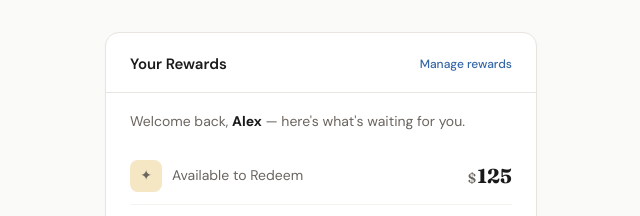
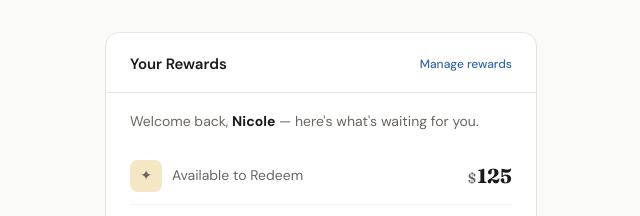
Before and after one commit to cdcruz-sbse/myrewards-widget, a plain HTML site: page index.html in a window 1280 px wide. Shown: the top 216 px of the page, 319-959 px from the left. Drawn offline with Linux system fonts and the light colour scheme.

Commit message:
Update greeting

```diff
--- a/index.html
+++ b/index.html
@@ -372,7 +372,7 @@
       </div>
       <div class="rewards-body">
         <div class="rewards-greeting">
-          Welcome back, <strong>Alex</strong> — here's what's waiting for you.
+          Welcome back, <strong>Nicole</strong> — here's what's waiting for you.
         </div>
 
         <!-- Tile 1: Available to Redeem -->
```
